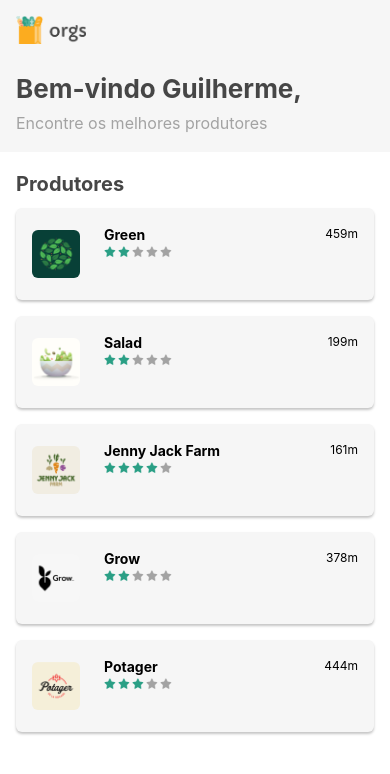
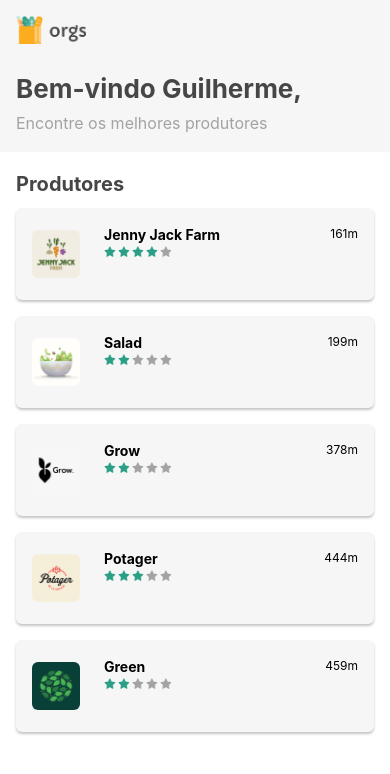
Before and after one commit to g-santosmartins/orgs-hooks, a React Native app: screen / in a window 390 px wide. Shown: the top 774 px of the page. Built offline with nearby package versions, Linux system fonts and the light colour scheme.

Commit message:
feat: Sorting producers by distance (Code Challenge )

```diff
--- a/src/screen/Home/components/Producers.js
+++ b/src/screen/Home/components/Producers.js
@@ -7,11 +7,11 @@ import Producer from "./Producer";
 export default function Producers({ header: Header }) {
 
     // Custom hook react
-    const [title, list] =  useProducers()
+    const [title, list] = useProducers()
 
     const ListHeader = () => {
         return (<>
-            <Header/>
+            <Header />
             <Text style={styles.title}>{title}</Text>
         </>
         )
@@ -20,10 +20,14 @@ export default function Producers({ header: Header }) {
     // list
     return (
         <FlatList
-        style={styles.flatlist}
-            data={list}
+            style={styles.flatlist}
+            data={
+                // sorting string inside the elements
+                list.sort((a, b) =>
+                    a.distance.localeCompare(b.distance))
+            }
             // destructuring the item into {name, distance, stars}
-            renderItem={({ item }) => <Producer {...item}/>}
+            renderItem={({ item }) => <Producer {...item} />}
             // keys on map:
             keyExtractor={({ id }) => id}
             ListHeaderComponent={ListHeader}
```
